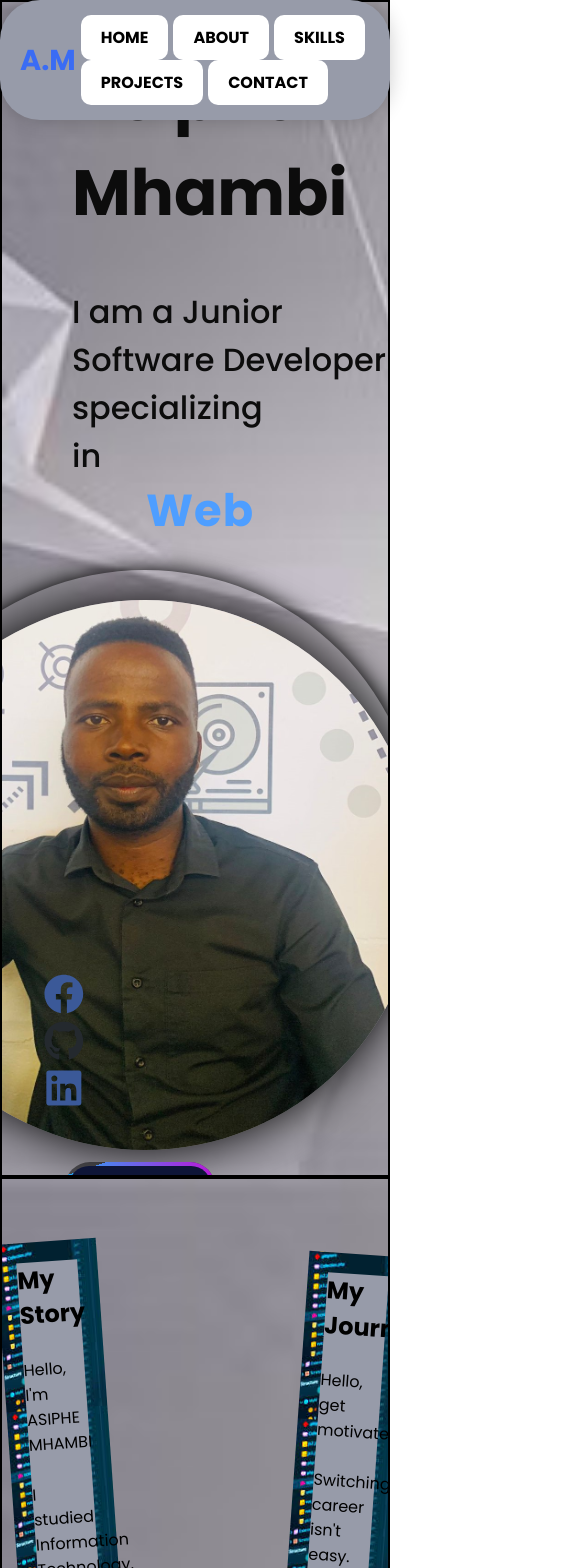
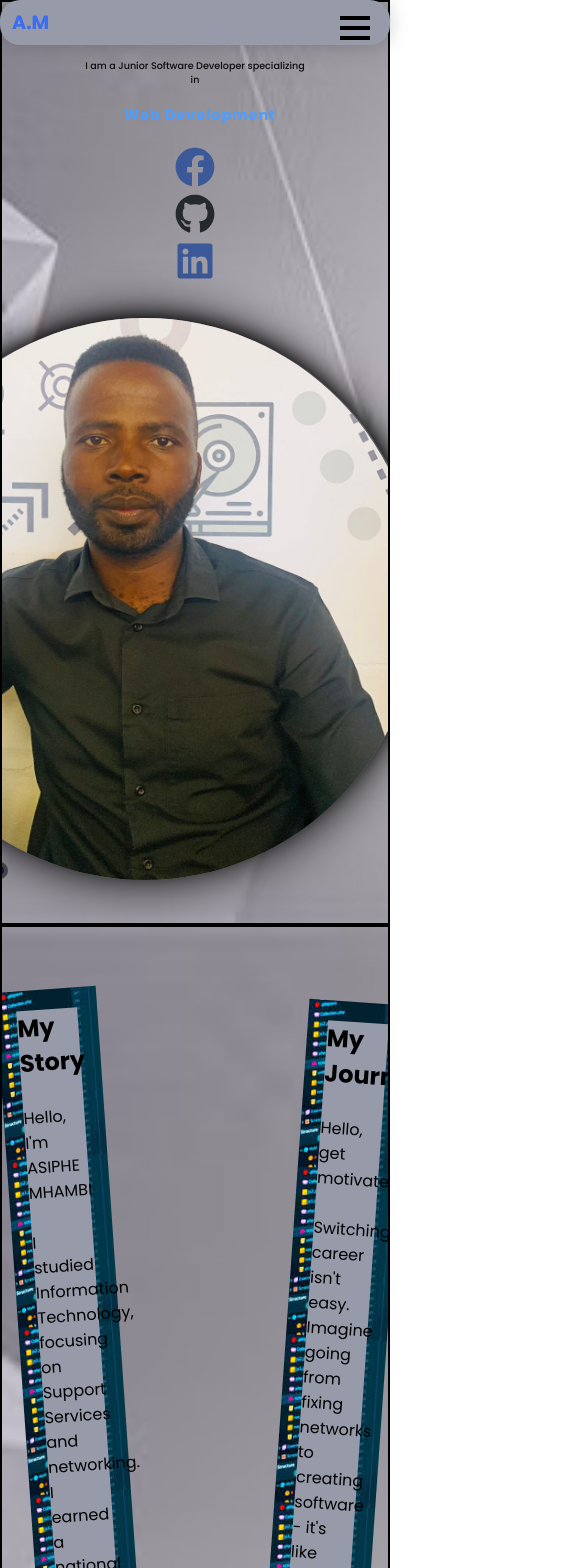
Before and after one commit to AsipheMhambi/My-Portfolio-Website, a React (Create React App) app: page / in a window 390 px wide. Shown: the top 1568 px of the page, 585 px wide, since content can reach past the window. Built offline with nearby package versions, Linux system fonts and the light colour scheme.

Commit message:
hamburger and working in responsiveness

```diff
--- a/src/components/Home/Header.js
+++ b/src/components/Home/Header.js
@@ -1,13 +1,21 @@
-// Header.js
-import React from 'react';
+import React, { useState } from 'react';
 
 const Header = () => {
+  const [isMenuOpen, setMenuOpen] = useState(false);
+
+  const toggleMenu = () => {
+    setMenuOpen(!isMenuOpen);
+  };
 
   return (
     <header>
       <a href="#" className="brand">A.M</a>
-      <div className="menu-btn"></div>
-      <div className="navigation">
+      <div className={`menu-btn ${isMenuOpen ? 'active' : ''}`} onClick={toggleMenu}>
+        <div className="menu-icon"></div>
+        <div className="menu-icon"></div>
+        <div className="menu-icon"></div>
+      </div>
+      <div className={`navigation ${isMenuOpen ? 'active' : ''}`}>
         <a href="#main">HOME</a>
         <a href="#about">ABOUT</a>
         <a href="#skills">SKILLS</a>
--- a/src/components/Home/Main.css
+++ b/src/components/Home/Main.css
@@ -1,24 +1,12 @@
-/* Header Styling */
-*{
-  /* Default styles for all screens */
-
-/* For screens smaller than 768px (tablets, phones) */
-@media screen and (max-width: 767.98px) {
-  /* Styles for smaller screens */
+* {
+  margin: 0;
+  padding: 0;
+  box-sizing: border-box;
+  font-family: 'Poppins', sans-serif;
+  scroll-behavior: smooth;
 }
 
-/* For screens between 768px and 991.98px (small desktops) */
-@media screen and (min-width: 768px) and (max-width: 991.98px) {
-  /* Styles for small desktop screens */
-}
-
-/* For screens larger than 992px (large desktops) */
-@media screen and (min-width: 992px) {
-  /* Styles for large desktop screens */
-}
-
-}
-
+/* Header Styles */
 header {
   z-index: 9999; /* Ensure header is on top of all content */
   position: fixed;
@@ -73,7 +61,6 @@ header.sticky .navigation a:hover {
   color: #000;
 }
 
-
 /* Main Section Styles */
 .main {
   position: relative;
@@ -95,7 +82,6 @@ header.sticky .navigation a:hover {
   max-width: 800px;
   margin-right: 20px;
   margin-bottom: 20px;
-
 }
 
 .main .content h2 {
@@ -109,17 +95,16 @@ header.sticky .navigation a:hover {
 .main .content h2 span {
   font-size: 2em;
   font-weight: 750;
-
 }
 
-  .animated-text{
+.animated-text {
   height: 60px;
   overflow: hidden;
   text-align: center;
   margin-left: 10px;
 }
 
-  .animated-text h3{
+.animated-text h3 {
   color: #4e9eff;
   font-size: 2.8em;
   font-weight: 700;
@@ -127,32 +112,26 @@ header.sticky .navigation a:hover {
   letter-spacing: 1px;
 }
 
-  .animated-text h3:nth-child(1){
+.animated-text h3:nth-child(1) {
   animation: text-move 10s infinite;
 }
 
-  @keyframes text-move{
-    0%{
+@keyframes text-move {
+  0% {
     margin-top: 0;
   }
-    25%{
+  25% {
     margin-top: -70px;
   }
-    50%{
+  50% {
     margin-top: -140px;
   }
-    75%{
+  75% {
     margin-top: -70px;
   }
-    100%{
+  100% {
     margin-top: 0;
   }
-  }
-
-
-  /* Body Styling */
-  body {
-    min-height: 110vh;
 }
 
 /* Additional Styling */
@@ -165,7 +144,7 @@ header.sticky .navigation a:hover {
 }
 
 .main .content {
-    flex: 1 ;
+  flex: 1;
   flex-direction: column;
   justify-content: space-between;
   align-items: center;
@@ -194,11 +173,8 @@ header.sticky .navigation a:hover {
 }
 
 .abtImage img {
-    flex: 1;
-    text-align: center;
-    height: 550px;
-    width: 550px;
-    margin-top: 30px;
+  max-width: 100%;
+  height: auto;
   border-radius: 50%;
   border: 1px transparent;
   box-shadow: 0px 0px 50px rgba(0, 0, 0, 4);
@@ -229,29 +205,23 @@ header.sticky .navigation a:hover {
   border-radius: 0;
   background: linear-gradient(#00ccff,#d400d4);
   animation: animate-rotate 4s linear infinite;
-
 }
 .hire::after {
   content: '';
   position: absolute;
   inset: 4px;
   background: #0e1538;
-    /* background: crimson; */
   border-radius: 20px;
 }
-@keyframes animate-rotate
-{
-    0%
-    {
+@keyframes animate-rotate {
+  0% {
     transform: rotate(0deg);
   }
-    100%
-    {
+  100% {
     transform: rotate(360deg);
   }
 }
-.hire a
-{
+.hire a {
   text-decoration: none;
   color: #fff;
   font-size: 1.5em;
@@ -259,26 +229,175 @@ header.sticky .navigation a:hover {
   cursor: pointer;
 }
 
-  @media screen and (max-width: 768px) {
-    .content {
-      flex-direction: column;
+/* For screens smaller than 768px */
+@media only screen and (max-width: 768px) {
+  header {
+    padding: 1px 5px;
+    border-radius: 30px;
   }
 
-    .text-content {
-      margin-right: 0;
-      margin-bottom: 20px;
+  header .brand {
+    font-size: 0.5em;
+  }
+
+  header .navigation a {
+    font-size: 0.5em;
+    padding: 8px 15px;
+  }
+
+  header .navigation a:hover {
+    padding: 8px 15px;
+  }
+
+  header .navigation a:last-child {
+    margin-bottom: 10px;
+  }
+
+  .main .content h2 {
+    font-size: 1.5em;
+    margin-left: 0;
+    text-align: center;
+  }
+
+  .animated-text h3 {
+    font-size: 2em;
+  }
+
+  .hire {
+    width: 130px;
+    height: 40px;
+    margin-top: 30px;
+  }
+
+  .hire::before {
+    width: 60px;
+    height: 350%;
+  }
+
+  .hire a {
+    font-size: 1.2em;
   }
 }
 
-  .media-icons {
-    position: absolute;
-    bottom: 60px;
-    left: 30%;
-    gap: 150px;
-    transform: translateX(-70%);
+/* For screens smaller than 480px */
+@media only screen and (max-width: 480px) {
+  header {
+    padding: 8px 12px;
+    border-radius: 20px;
   }
 
-  .media-icons .facebook, .github, .linkedin {
-    display: inline-block;
-    margin: 0 50px;
+  header .brand {
+    font-size: 1.2em;
   }
+
+  header .navigation a {
+    font-size: 0.7em;
+    padding: 3px 6px;
+  }
+
+  header .navigation a:hover {
+    padding: 3px 6px;
+  }
+
+  .main .content h2 {
+    font-size: 0.6em;
+  }
+
+  .animated-text h3 {
+    font-size: 0.9em;
+  }
+
+  .hire {
+    width: 60px;
+    height: 17px;
+    margin-top: 15px;
+  }
+
+  .hire::before {
+    width: 25px;
+    height: 150%;
+  }
+
+  .hire a {
+    font-size: 0.5em;
+  }
+}
+
+/* Hamburger Menu Styles */
+.menu-btn {
+  display: none; /* Hide by default on larger screens */
+  cursor: pointer;
+}
+
+.menu-icon {
+  width: 30px;
+  height: 4px;
+  background-color: #000;
+  margin: 6px 0;
+  transition: background-color 0.3s ease;
+}
+
+.menu-btn.active .menu-icon:nth-child(1),
+.menu-btn.active .menu-icon:nth-child(3) {
+  background-color: transparent; /* Set background color for the clicked menu icon */
+}
+
+.menu-btn.active .menu-icon:nth-child(2) {
+  opacity: 0;
+}
+
+/* Rotate the menu icon to an X on click */
+.menu-btn.active .menu-icon:nth-child(1) {
+  transform: rotate(-45deg) translate(-5px, 6px);
+}
+
+.menu-btn.active .menu-icon:nth-child(3) {
+  transform: rotate(45deg) translate(-5px, -6px);
+}
+
+/* Show the menu icon on smaller screens */
+@media screen and (max-width: 768px) {
+  .menu-btn {
+    display: block;
+    margin-right: 10px;
+    position: absolute;
+    top: 10px;
+    right: 10px;
+    z-index: 2; /* Ensure the menu icon is on top of the navbar */
+  }
+
+  .navigation {
+    display: none; /* Hide navigation by default on smaller screens */
+    flex-direction: column; /* Align items vertically */
+    position: fixed;
+    top: 0;
+    right: 0;
+    width: 100%;
+    height: 100%;
+    justify-content: center;
+    align-items: center;
+    box-shadow: 0 5px 25px rgba(1, 1, 1, 0.15);
+    transition: 0.3s ease;
+    z-index: 1; /* Ensure the navbar is below the menu icon */
+
+  }
+
+  .menu-btn.active + .navigation {
+    display: flex;
+    background-color: #fff; /* Set the background color for the entire navigation */
+  }
+
+  .navigation a {
+    color: #000;
+    font-size: 1.2em;
+    margin: 10px;
+    padding: 0 20px;
+    border-radius: 20px;
+    text-decoration: none;
+  }
+
+  .navigation a:hover {
+    background-color: #3a6cf4;
+    color: black;
+  }
+}
```
Lines whose indentation alone changed are shown as unchanged.
